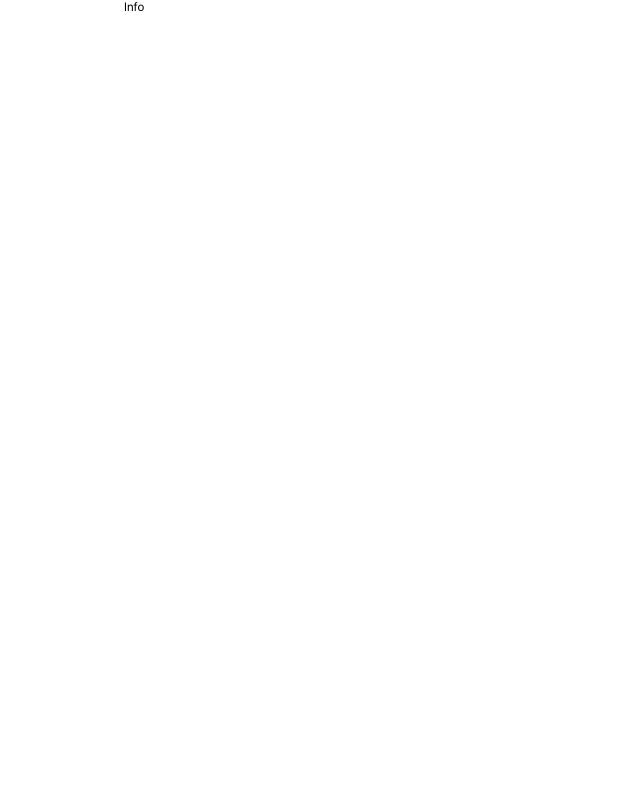
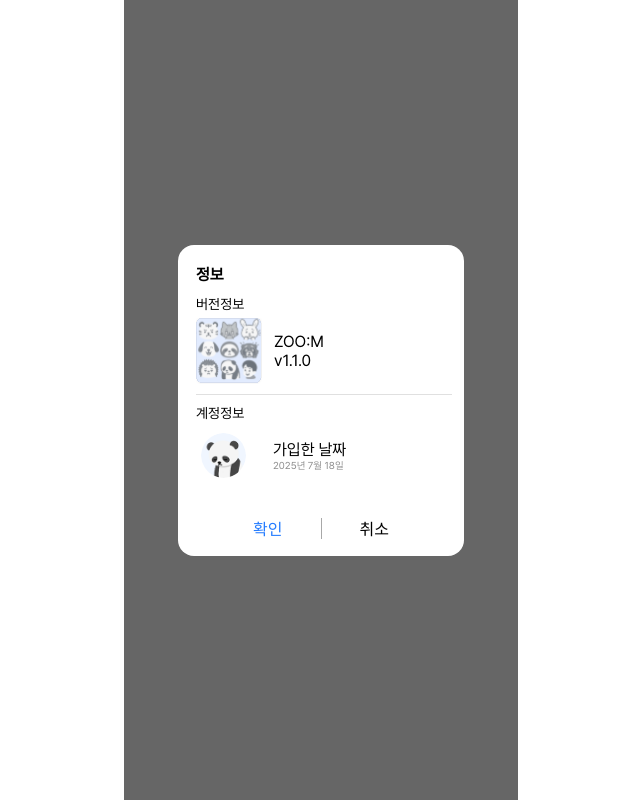
Before and after one commit to devgsheep/-mini-zoo_m, a React (Create React App) app: page /info in a window 1280 px wide. Shown: the whole page, without its empty margins (319-959 px from the left). Built offline with nearby package versions, Linux system fonts and the light colour scheme.

Commit message:
[docs] 정보 팝업 진행

```diff
--- a/src/pages/Ui.jsx
+++ b/src/pages/Ui.jsx
@@ -1,5 +1,6 @@
 import styled from "@emotion/styled";
 import React from "react";
+import colors from "../styles/colors";
 export const Button = styled.button`
   font-size: 16px;
   color: #fff;
@@ -21,7 +22,7 @@ export const RadioWrapper = styled.label`
   align-items: center;
   gap: 10px;
   cursor: pointer;
-  margin-bottom: 12px;
+  margin-bottom: 30px;
   position: relative;
 `;
 
@@ -55,7 +56,7 @@ export const CustomRadio = styled.span`
   }
 `;
 
-const ButtonContainer = styled.div`
+export const ButtonContainer = styled.div`
   display: flex;
   width: 100%;
   flex-direction: column;
@@ -63,7 +64,7 @@ const ButtonContainer = styled.div`
   padding: 10px;
 `;
 
-const ButtonWrap = styled.div`
+export const ButtonWrap = styled.div`
   display: flex;
   width: 203px;
   height: 21px;
@@ -72,21 +73,21 @@ const ButtonWrap = styled.div`
   gap: 38px;
 `;
 
-const ButtonOK = styled.button`
+export const ButtonOK = styled.button`
   border: none;
   background: none;
   color: ${colors.blue[500]};
   text-align: center;
   font-size: 16px;
 `;
-const ButtonCC = styled.button`
+export const ButtonCC = styled.button`
   border: none;
   background: none;
   text-align: center;
   font-size: 16px;
 `;
 
-const Span = styled.span`
+export const Span = styled.span`
   width: 1px;
   height: 21px;
   background: ${colors.gray[400]};
--- a/src/pages/popup/profile/Info.jsx
+++ b/src/pages/popup/profile/Info.jsx
@@ -1,7 +1,190 @@
+import styled from "@emotion/styled";
 import React from "react";
+import colors from "../../../styles/colors";
+import {
+  ButtonCC,
+  ButtonContainer,
+  ButtonOK,
+  ButtonWrap,
+  Span,
+} from "../../Ui";
+
+const InfoPopup = styled.div`
+  display: flex;
+  position: fixed;
+  z-index: 99999;
+  width: 394px;
+  height: 100%;
+  justify-content: center;
+  align-items: center;
+  background-color: rgba(0, 0, 0, 0.6);
+
+  /* display: none; */
+`;
+const InfoPopupBox = styled.div`
+  height: 311px;
+  width: 286px;
+  background-color: ${colors.white};
+  border-radius: 16px;
+`;
+const InfoPopupWrap = styled.div`
+  padding-top: 20px;
+  padding-left: 18px;
+  padding-bottom: 30px;
+`;
+const InfoPopupTitle = styled.div`
+  font-size: 16px;
+  font-weight: 700;
+  color: #000;
+  margin-bottom: 12px;
+`;
+
+const VersionInfoBox = styled.div`
+  display: flex;
+  flex-direction: column;
+  gap: 6px;
+`;
+const VersionInfoTitle = styled.div`
+  font-size: 14px;
+  font-weight: 400;
+  color: #000;
+`;
+const VersionWrap = styled.div`
+  display: flex;
+  align-items: center;
+  gap: 12px;
+  height: auto;
+  min-height: 66px;
+  flex-shrink: 0;
+`;
+const VersionInfo = styled.div`
+  position: relative;
+  width: 66px;
+  height: 66px;
+  flex-shrink: 0;
+  overflow: hidden;
+  display: flex;
+  align-items: center;
+  justify-content: center;
+  /* border: 1px solid #e0e0e0; */
+`;
+const VersionInfoImage = styled.img`
+  position: absolute;
+  top: 50%;
+  left: 50%;
+  transform: translateX(-50%) translateY(-50%);
+  width: 105%;
+  height: 105%;
+  object-fit: cover;
+  display: block;
+`;
+const AppNameInfo = styled.div`
+  width: 100%;
+  display: flex;
+  flex-direction: column;
+`;
+const AppName = styled.div`
+  color: #000;
+  font-size: 16px;
+  font-weight: 400;
+`;
+const Version = styled.div`
+  color: #000;
+  font-size: 16px;
+  font-weight: 400;
+`;
+const Divider = styled.div`
+  width: 256px;
+  height: 1px;
+  background-color: #e0e0e0;
+  margin: 10px 0;
+`;
+const AccountInfoBox = styled.div`
+  display: flex;
+  flex-direction: column;
+  gap: 12px;
+`;
+const AccountInfoTitle = styled.div`
+  font-size: 14px;
+  font-weight: 400;
+  color: #000;
+`;
+const AccountWrap = styled.div`
+  display: flex;
+  align-items: center;
+  gap: 22px;
+  height: auto;
+  min-height: 45px;
+  margin-left: 10px;
+`;
+const AccountInfo = styled.div`
+  display: flex;
+  width: 45px;
+  height: 45px;
+  justify-content: flex-end;
+  align-items: center;
+`;
+const AccountInfoImage = styled.img`
+  width: 100%;
+  height: 100%;
+  object-fit: cover;
+  border-radius: 50%;
+  margin-right: 5px;
+`;
+const AccountInfoDate = styled.div`
+  color: #000;
+  font-size: 16px;
+  font-weight: 400;
+`;
+const Date = styled.div`
+  color: #8f8f8f;
+  font-size: 10px;
+  font-weight: 400;
+`;
 
 function Info() {
-  return <div>Info</div>;
+  return (
+    <InfoPopup>
+      <InfoPopupBox>
+        <InfoPopupWrap>
+          <InfoPopupTitle>정보</InfoPopupTitle>
+          <VersionInfoBox>
+            <VersionInfoTitle>버전정보</VersionInfoTitle>
+            <VersionWrap>
+              <VersionInfo>
+                <VersionInfoImage src="/images/logo.svg" alt="버전정보" />
+              </VersionInfo>
+              <AppNameInfo>
+                <AppName>
+                  ZOO:M <Version>v1.1.0</Version>
+                </AppName>
+              </AppNameInfo>
+            </VersionWrap>
+          </VersionInfoBox>
+          <Divider />
+          <AccountInfoBox>
+            <AccountInfoTitle>계정정보</AccountInfoTitle>
+            <AccountWrap>
+              <AccountInfo>
+                <AccountInfoImage src="/images/pansky.png" alt="버전정보" />
+              </AccountInfo>
+              <AccountInfoDate>
+                가입한 날짜
+                <Date>2025년 7월 18일</Date>
+              </AccountInfoDate>
+            </AccountWrap>
+          </AccountInfoBox>
+        </InfoPopupWrap>
+        <ButtonContainer>
+          <ButtonWrap>
+            <ButtonOK>확인</ButtonOK>
+            <Span />
+            <ButtonCC>취소</ButtonCC>
+          </ButtonWrap>
+        </ButtonContainer>
+      </InfoPopupBox>
+    </InfoPopup>
+  );
 }
 
 export default Info;
--- a/src/pages/popup/profile/PersonalInfo.jsx
+++ b/src/pages/popup/profile/PersonalInfo.jsx
@@ -21,7 +21,7 @@ const PersonalInfoPopUpBox = styled.div`
 `;
 const PersonalInfoPopUpWrap = styled.div`
   display: flex;
-  width: 252px;
+  width: auto;
   flex-direction: column;
   justify-content: center;
   align-items: flex-start;
@@ -52,14 +52,37 @@ const PersonalInfoContents = styled.div`
 const PersonalInfoSubTitle = styled.div`
   font-size: 13px;
   font-weight: 600;
+  color: #000;
+  ::before {
+    content: "•";
+    margin-right: 3px;
+  }
 `;
 
-const SubTitleContents = styled.div`
+const ItemList = styled.div`
+  font-size: 13px;
+  font-weight: 400;
+  padding-left: 8px;
   color: #5c5c5c;
-  list-style-type: disc;
-  padding-left: 4px;
-  line-height: 1.3;
-  color: #5c5c5c;
+  padding-left: 20px;
+  text-indent: -15px;
+  ::before {
+    content: "•";
+    margin-right: 8px;
+  }
+`;
+
+const Button = styled.div`
+  width: 68px;
+  height: 40px;
+  background-color: #247cff;
+  padding: 10px 20px;
+  font-size: 16px;
+  color: #fff;
+  font-weight: 700;
+  border-radius: 8px;
+  cursor: pointer;
+  margin-left: auto;
 `;
 
 function PersonalInfo() {
@@ -68,76 +91,65 @@ function PersonalInfo() {
       <PersonalInfoPopUpBox>
         <PersonalInfoPopUpWrap>
           <PersonalInfoText>
-            <div>
-              <PersonalInfoTitle>개인정보 처리방침</PersonalInfoTitle>
-            </div>
+            <PersonalInfoTitle>개인정보 처리방침</PersonalInfoTitle>
             <PersonalInfoContents>
               <div>
                 <PersonalInfoSubTitle>
                   수집하는 개인정보 항목
                 </PersonalInfoSubTitle>
-                <SubTitleContents as="ul">
-                  <li>필수 항목: 이름, 이메일, 생년월일 등</li>
-                  <li>선택 항목: 감정 기록, 프로필 사진 등 </li>
-                  <li>자동 수집 정보: 기기 정보, 접속 로그, 쿠키 등</li>
-                </SubTitleContents>
+                <ItemList>필수 항목: 이름, 이메일, 생년월일 등</ItemList>
+                <ItemList>선택 항목: 감정 기록, 프로필 사진 등 </ItemList>
+                <ItemList>
+                  자동 수집 정보: 기기 정보, 접속 로그, 쿠키 등
+                </ItemList>
               </div>
               <div>
                 <PersonalInfoSubTitle>
                   개인정보의 수집 및 이용 목적
                 </PersonalInfoSubTitle>
-                <SubTitleContents as="ul">
-                  <li>회원 가입 및 본인 확인</li>
-                  <li>감정 다이어리 기능 제공</li>
-                  <li>사용자 통계 분석 및 맞춤형 서비스 제공</li>
-                  <li>알림 전송(쿠키 알림 등)</li>
-                </SubTitleContents>
+                <ItemList>회원 가입 및 본인 확인</ItemList>
+                <ItemList>감정 다이어리 기능 제공</ItemList>
+                <ItemList>사용자 통계 분석 및 맞춤형 서비스 제공</ItemList>
+                <ItemList>알림 전송(쿠키 알림 등)</ItemList>
               </div>
               <div>
                 <PersonalInfoSubTitle>
                   개인정보의 보유 및 이용 기간
                 </PersonalInfoSubTitle>
-                <SubTitleContents as="ul">
-                  <li>회원 탈퇴 시 즉시 파기</li>
-                  <li>감정 다이어리 기능 제공</li>
-                  <li>
-                    관련 법령에 따라 일정 기간 보존할 수 있음 예: 전자상거래법상
-                    계약 관련 기록 등
-                  </li>
-                </SubTitleContents>
+                <ItemList>회원 탈퇴 시 즉시 파기</ItemList>
+                <ItemList>감정 다이어리 기능 제공</ItemList>
+                <ItemList>
+                  관련 법령에 따라 일정 기간 보존할 수 있음 <br />
+                  예: 전자상거래법상 계약 관련 기록 등
+                </ItemList>
               </div>
               <div>
                 <PersonalInfoSubTitle>
                   개인정보의 제3자 제공
                 </PersonalInfoSubTitle>
-                <SubTitleContents as="ul">
-                  <li>원칙적으로 제공하지 않음</li>
-                  <li>
-                    단, 이용자의 동의가 있거나 법률에 특별한 규정이 있는 경우
-                    제공
-                  </li>
-                </SubTitleContents>
+                <ItemList>원칙적으로 제공하지 않음</ItemList>
+                <ItemList>
+                  단, 이용자의 동의가 있거나 법률에 특별한 규정이 있는 경우 제공
+                </ItemList>
               </div>
               <div>
                 <PersonalInfoSubTitle>
                   이용자의 권리와 행사 방법
                 </PersonalInfoSubTitle>
-                <SubTitleContents as="ul">
-                  <li>개인정보 열람, 정정, 삭제, 처리정지 요구 가능</li>
-                </SubTitleContents>
+                <ItemList>
+                  개인정보 열람, 정정, 삭제, 처리정지 요구 가능
+                </ItemList>
               </div>
               <div>
                 <PersonalInfoSubTitle>
                   개인정보의 파기 절차 및 방법
                 </PersonalInfoSubTitle>
-                <SubTitleContents as="ul">
-                  <li>전자 파일: 복구 불가능한 방법으로 삭제</li>
-                  <li>종이 문서: 분쇄하거나 소각</li>
-                </SubTitleContents>
+                <ItemList>전자 파일: 복구 불가능한 방법으로 삭제</ItemList>
+                <ItemList>종이 문서: 분쇄하거나 소각</ItemList>
               </div>
             </PersonalInfoContents>
           </PersonalInfoText>
-          <button>확인</button>
+          <Button>확인</Button>
         </PersonalInfoPopUpWrap>
       </PersonalInfoPopUpBox>
     </PersonalInfoPopUp>
```
